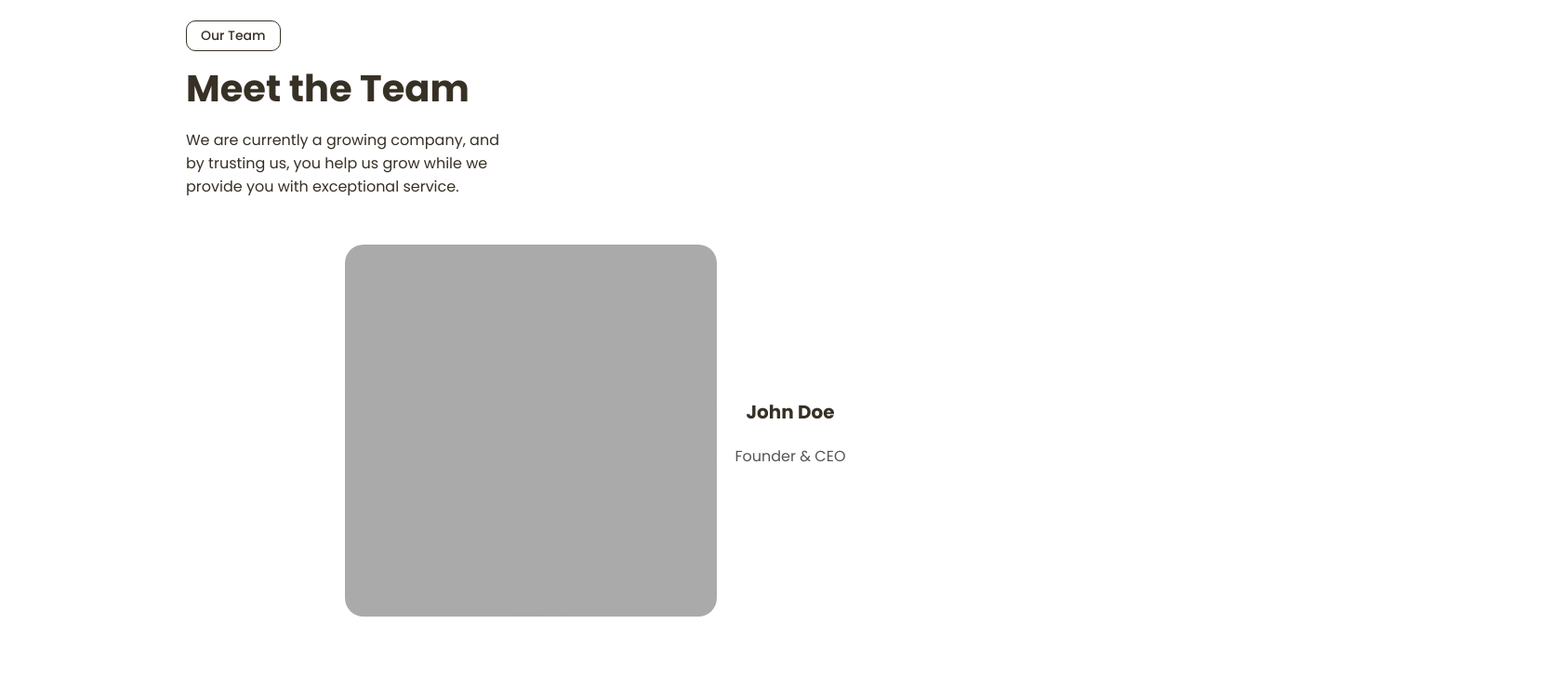
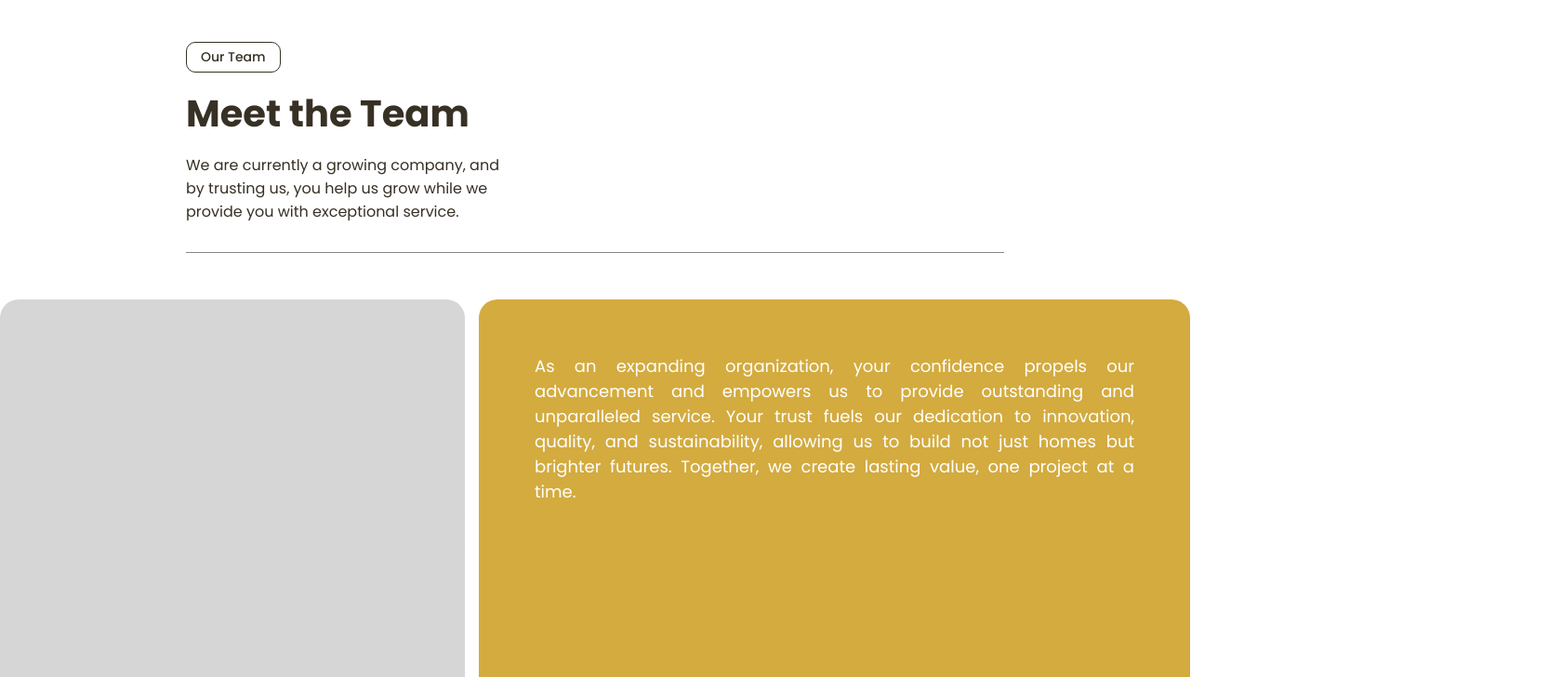
Before and after one commit to marianadine/solarsphereweb, a React (Create React App) app: page /about in a window 1280 px wide. Shown: the part 2072-2800 px from the top of the page at 93% size, 1680 px wide, since content can reach past the window. Built offline with nearby package versions, Linux system fonts and the light colour scheme; what chartjs-plugin-datalabels would draw is missing.

Commit message:
meet the team css update

```diff
--- a/src/components/LearnPage.js
+++ b/src/components/LearnPage.js
@@ -89,7 +89,7 @@ const LearnPage = () => {
         <div>
             <section className="vision">
                 <div className="vision-content">
-                    <button className="tag">Our Vision</button>
+                    <p className="tag">Our Vision</p>
                     <h1 className="vision-title">Who We Are</h1>
                     <p className="vision-description">
                         We are a team of dedicated professionals passionate about delivering high-quality
@@ -154,7 +154,7 @@ const LearnPage = () => {
 
             <section className="team">
                 <div className="team-content">
-                    <button className="tag">Our Team</button>
+                    <p className="tag">Our Team</p>
                     <h1 className="team-title">Meet the Team</h1>
                     <p className="team-description">
                         We are currently a growing company, and by trusting us, you help us grow while we provide you with exceptional service.
@@ -165,10 +165,17 @@ const LearnPage = () => {
                     <div className="owner-box">
                         <div className="owner-img">
                             <div className="placeholder-box owner-placeholder"></div>
+                            <h3 className="owner-name">Bien Rufo</h3>
+                            <p className="owner-position">Owner</p>
                         </div>
-                        <div className="owner-info">
-                            <h3 className="owner-name">John Doe</h3>
-                            <p className="owner-position">Founder & CEO</p>
+                    </div>
+
+                    <div className="ownermsg">
+                        <p>As an expanding organization, your confidence propels our advancement and empowers us to provide outstanding and unparalleled service. Your trust fuels our dedication to innovation, quality, and sustainability, allowing us to build not just homes but brighter futures. Together, we create lasting value, one project at a time.</p>
+
+                        <div className="ownermsgfooter">
+                            <p className="tag">3MRCE</p>
+                            <p className="tag">May 2023</p>
                         </div>
                     </div>
                 </div>
@@ -180,7 +187,7 @@ const LearnPage = () => {
                                 <div className="placeholder-box employee-placeholder"></div>
                             </div>
                             <div className="employee-info">
-                                <h3 className="employee-name">Jane Smith</h3>
+                                <h3 className="employee-name">Employee Name</h3>
                                 <p className="employee-position">Project Manager</p>
                             </div>
                         </div>
@@ -190,7 +197,7 @@ const LearnPage = () => {
                                 <div className="placeholder-box employee-placeholder"></div>
                             </div>
                             <div className="employee-info">
-                                <h3 className="employee-name">Alex Johnson</h3>
+                                <h3 className="employee-name">Employee Name</h3>
                                 <p className="employee-position">Lead Engineer</p>
                             </div>
                         </div>
@@ -200,7 +207,7 @@ const LearnPage = () => {
                                 <div className="placeholder-box employee-placeholder"></div>
                             </div>
                             <div className="employee-info">
-                                <h3 className="employee-name">Sarah Lee</h3>
+                                <h3 className="employee-name">Employee Name</h3>
                                 <p className="employee-position">Marketing Specialist</p>
                             </div>
                         </div>
@@ -212,7 +219,7 @@ const LearnPage = () => {
                                 <div className="placeholder-box employee-placeholder"></div>
                             </div>
                             <div className="employee-info">
-                                <h3 className="employee-name">Michael Brown</h3>
+                                <h3 className="employee-name">Employee Name</h3>
                                 <p className="employee-position">Sales Executive</p>
                             </div>
                         </div>
@@ -222,7 +229,7 @@ const LearnPage = () => {
                                 <div className="placeholder-box employee-placeholder"></div>
                             </div>
                             <div className="employee-info">
-                                <h3 className="employee-name">Emily Davis</h3>
+                                <h3 className="employee-name">Employee Name</h3>
                                 <p className="employee-position">Design Lead</p>
                             </div>
                         </div>
@@ -232,7 +239,7 @@ const LearnPage = () => {
                                 <div className="placeholder-box employee-placeholder"></div>
                             </div>
                             <div className="employee-info">
-                                <h3 className="employee-name">David Wilson</h3>
+                                <h3 className="employee-name">Employee Name</h3>
                                 <p className="employee-position">Developer</p>
                             </div>
                         </div>
--- a/src/components/components_css/learnpagestyle.css
+++ b/src/components/components_css/learnpagestyle.css
@@ -49,7 +49,7 @@
     border-radius: 10px;
     font-size: 14px;
     font-weight: 500;
-    cursor: default;
+    width: fit-content;
 }
 
 .vision-title {
@@ -529,17 +529,6 @@
     transform: scale(0.95);
 }
 
-@keyframes fadeInUp {
-    from {
-        opacity: 0;
-        transform: translateY(10px);
-    }
-    to {
-        opacity: 1;
-        transform: translateY(0);
-    }
-}
-
 /* -------------------- RATE US SUBMIT -------------------- */
 .modalreviewoverlay {
     position: fixed;
@@ -609,7 +598,6 @@
     }
 }
 
-
 /* -------------------- TEAM -------------------- */
 .team {
     min-height: 90vh;
@@ -624,6 +612,8 @@
     padding-top: 10px;
     font-size: 14px;
     color: #555;
+    border-bottom: #888888 1px solid;
+    padding-bottom: 15px;
 }
 
 .team-title {
@@ -650,13 +640,12 @@
     display: flex;
     align-items: center;
     justify-content: center;
-    text-align: center;
 }
 
 .owner-img {
-    width: 400px;
-    height: 400px;
-    background-color: #aaa; /* Placeholder color */
+    width: 500px;
+    height: 500px;
+    background-color: #d6d6d6;
     border-radius: 20px;
 }
 
@@ -664,19 +653,62 @@
     margin-left: 20px;
 }
 
-.owner-name {
-    font-size: 20px;
-    font-weight: bold;
+.owner-name,
+.employee-name {
+    font-size: 22px;
+    font-weight: 600;
     color: #373025;
+    margin-left: 30px;
+    margin-bottom: -15px;
 }
 
-.owner-position {
+.owner-position,
+.employee-position {
+    font-size: 18px;
+    color: #555;
+    margin-left: 30px;
+}
+
+.employee-position {
     font-size: 16px;
-    color: #555;
+}
+
+.ownermsg {
+    margin-left: 15px;
+    width: 900px;
+    padding: 40px 60px;
+    background-color: #D3AB3F;
+    color: #fff;
+    font-size: 18px;
+    font-weight: 600;
+    text-align: justify;
+    border-radius: 20px;
+    position: relative;
+    display: flex;
+    flex-direction: column;
+    min-height: 200px;
+}
+
+.ownermsgfooter {
+    display: flex;
+    justify-content: space-between;
+    align-items: center;
+    position: absolute;
+    bottom: 20px;
+    left: 60px;
+    right: 60px;
+}
+
+.ownermsgfooter p {
+    color: #fff;
+    border: #fff 1px solid;
+    padding: 5px 10px;
+    border-radius: 5px;
 }
 
 .employeesection {
-    margin: 150px;
+    margin: 180px;
+    margin-top: 120px;
 }
 
 .employee-row {
@@ -685,14 +717,10 @@
     margin-bottom: 30px;
 }
 
-.employee-box {
-    text-align: center;
-}
-
 .employee-img {
-    width: 400px;
-    height: 400px;
-    background-color: #aaa; /* Placeholder color */
+    width: 500px;
+    height: 500px;
+    background-color: #d6d6d6;
     border-radius: 20px;
     margin: 0 auto;
 }
@@ -700,7 +728,7 @@
 .placeholder-box {
     width: 100%;
     height: 100%;
-    background-color: #aaa; /* Placeholder color */
+    background-color: #d6d6d6;
     border-radius: 50%;
 }
 
@@ -708,13 +736,13 @@
     margin-top: 10px;
 }
 
-.employee-name {
-    font-size: 18px;
-    font-weight: bold;
-    color: #373025;
+@keyframes fadeInUp {
+    from {
+        opacity: 0;
+        transform: translateY(10px);
+    }
+    to {
+        opacity: 1;
+        transform: translateY(0);
+    }
 }
-
-.employee-position {
-    font-size: 14px;
-    color: #555;
-}
```
